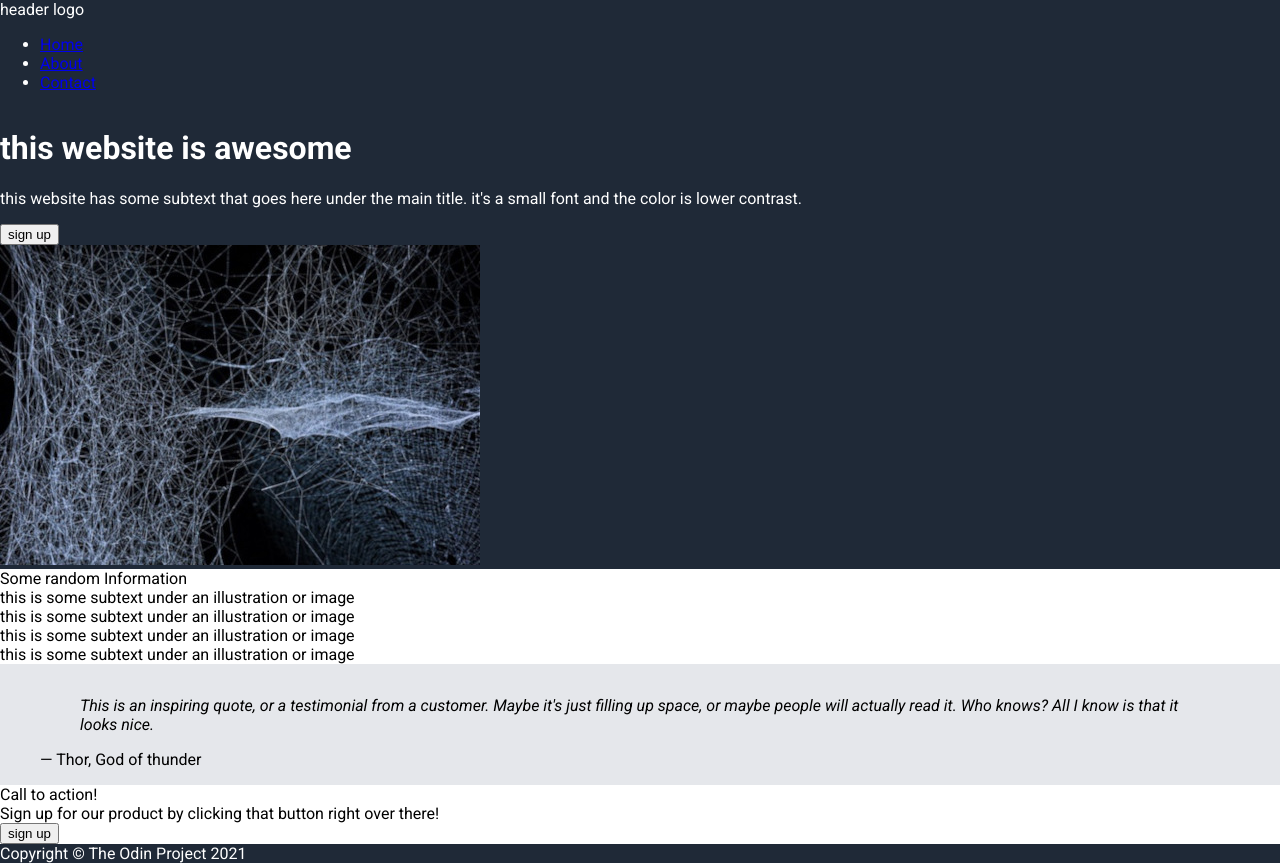
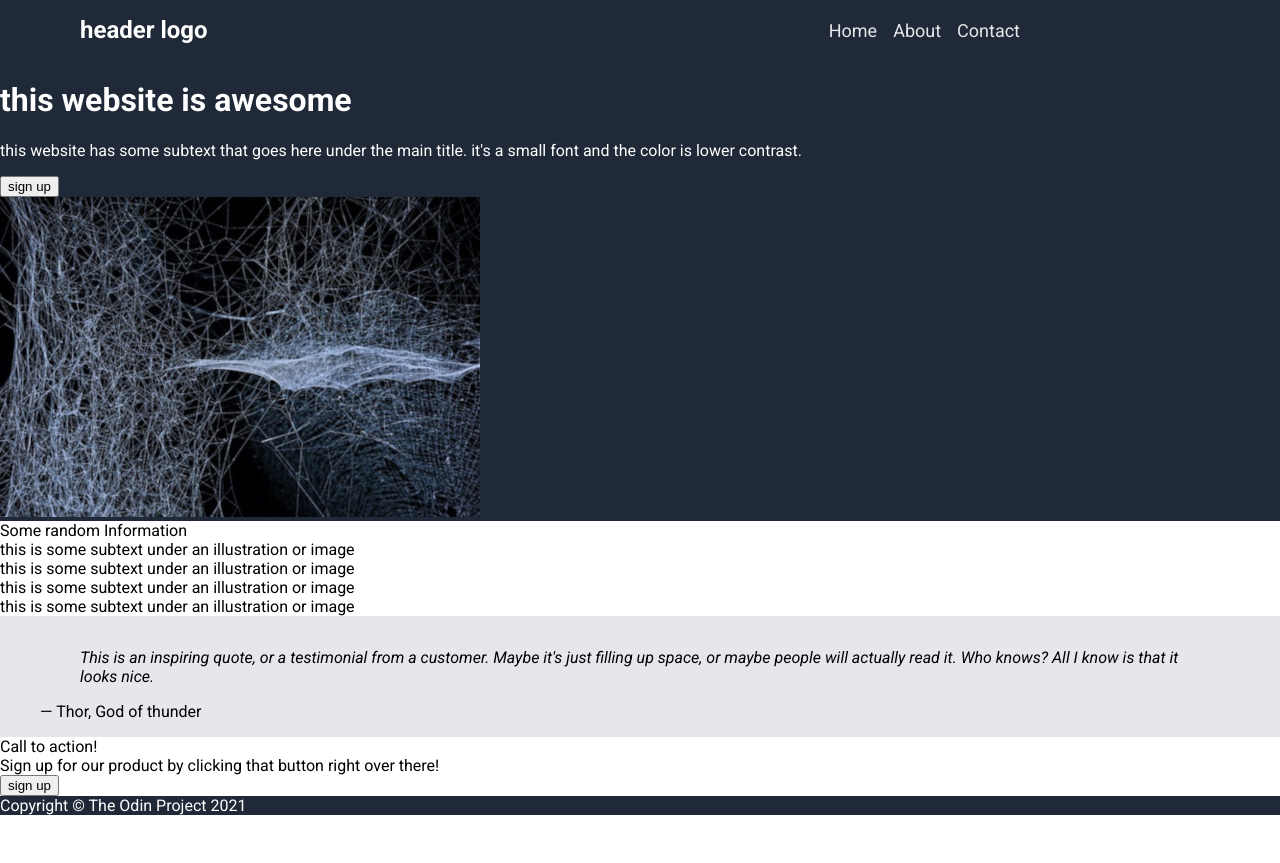
Before and after one commit to herveth/skills-practice, a plain HTML site: page index.html in a window 1280 px wide. After the commit the page ends 815 px from the top, so only its background shows below. Drawn offline with Linux system fonts and the light colour scheme.

Commit message:
style the navbar.

```diff
--- a/style.css
+++ b/style.css
@@ -12,6 +12,46 @@ body {
     color: white;
 }
 
+.navbar {
+  height: 60px;
+}
+
+.navbar .logo {
+    font-size: 24px;
+    font-weight: bold;
+    padding: 80px;
+}
+
+.navbar a {
+    text-decoration: none;
+    font-size: 18px;
+    color: #e5e7eb;
+}
+
+ul {
+    display: flex;
+    list-style: none;
+    margin: 0;
+    padding: 80px;
+    gap: 16px;
+}
+
+.navbar .container {
+    display: flex;
+    justify-content: space-between;
+    align-items: center;
+    height: 100%;
+}
+
+
+
+.container {
+    max-width: 1100px;
+    margin: 0;
+    padding: 0 auto;
+
+}
+
 .img {
     max-width: 30%;
 }
```
